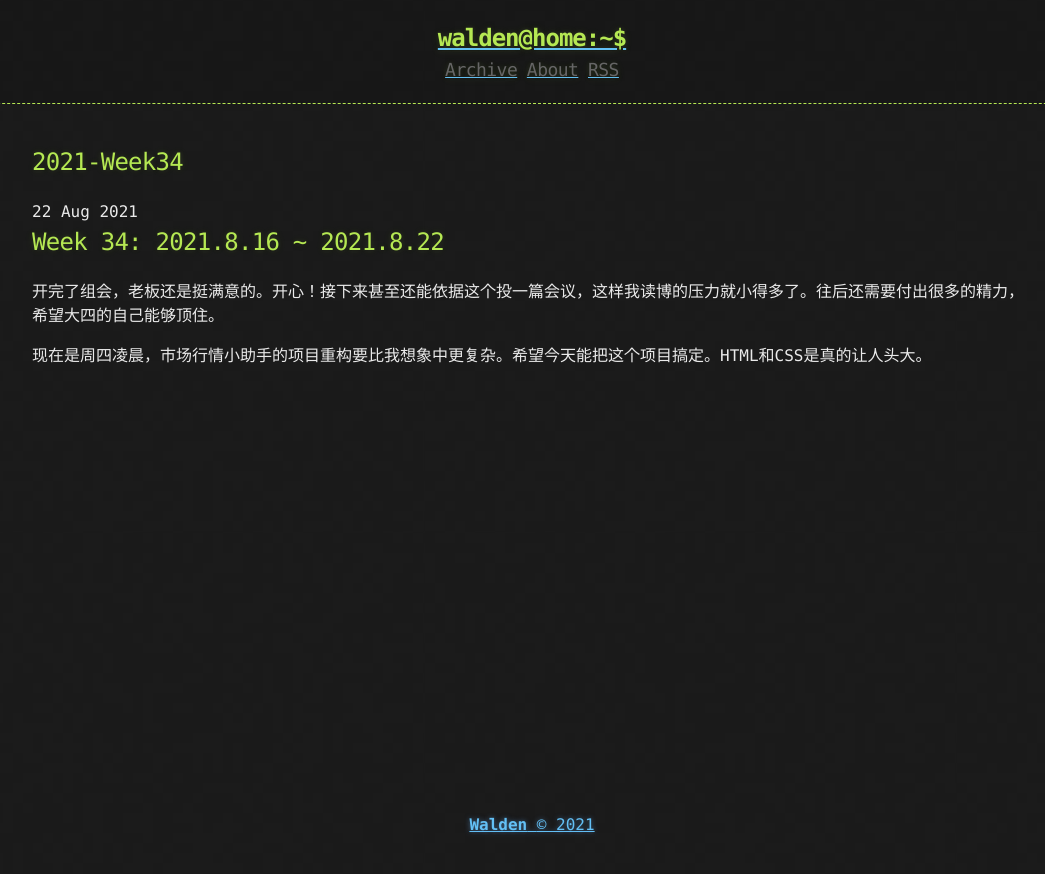
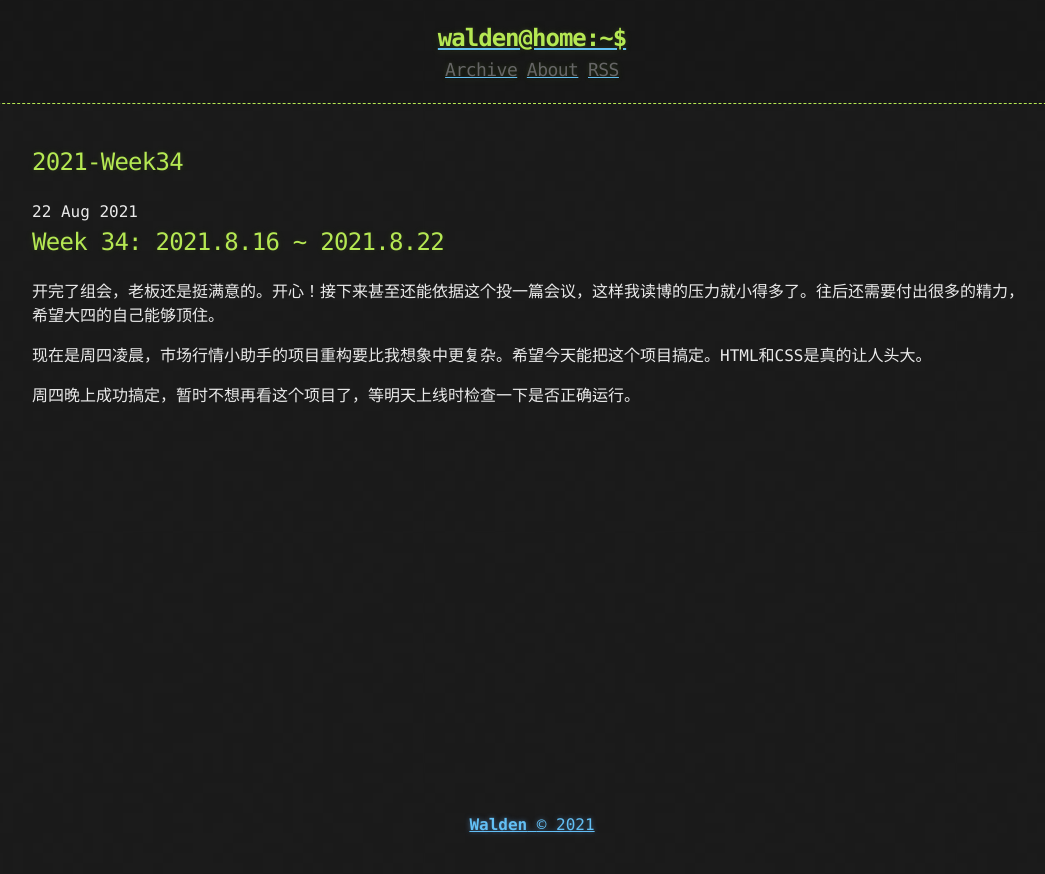
Before and after one commit to WaldenRUC/WaldenRUC.github.io, a Jekyll site: the page built from _posts/2021-08-22-2021-Week34.md, in a window 1280 px wide. Shown: the top 874 px of the page, without its empty margins (108-1153 px from the left). Built offline with Jekyll 4.4.1, drawn with Linux system fonts in a browser that asks for light colours.

Commit message:
Update 2021-08-22-2021-Week34.md

```diff
--- a/_posts/2021-08-22-2021-Week34.md
+++ b/_posts/2021-08-22-2021-Week34.md
@@ -8,3 +8,5 @@ published: true
 开完了组会，老板还是挺满意的。开心！接下来甚至还能依据这个投一篇会议，这样我读博的压力就小得多了。往后还需要付出很多的精力，希望大四的自己能够顶住。
 
 现在是周四凌晨，市场行情小助手的项目重构要比我想象中更复杂。希望今天能把这个项目搞定。HTML和CSS是真的让人头大。
+
+周四晚上成功搞定，暂时不想再看这个项目了，等明天上线时检查一下是否正确运行。
```
